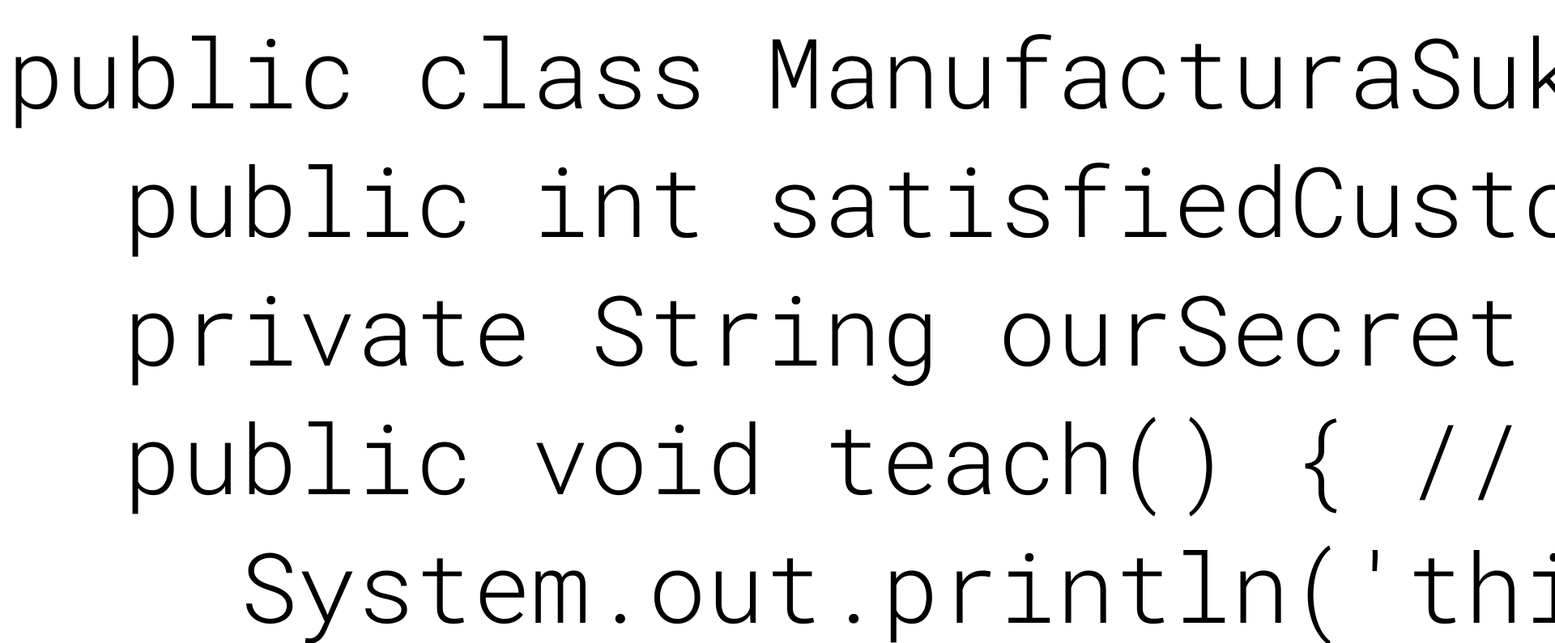
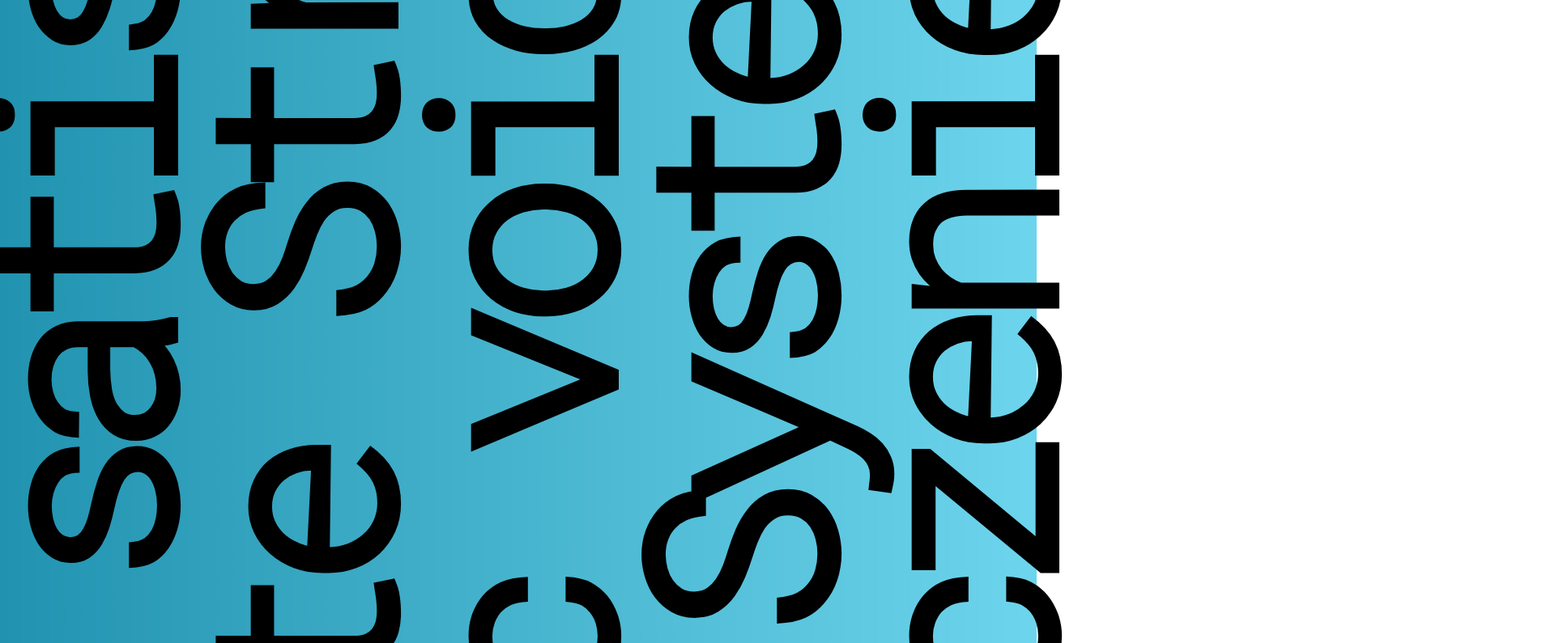
Before and after one commit to DanGolawski/pcc_site, a plain HTML site: page index.html in a window 1280 px wide. Shown: the top 795 px of the page at 81% size, 1920 px wide, since content can reach past the window. Drawn offline with Linux system fonts and the light colour scheme.

Commit message:
implement simple text animation

```diff
--- a/index.css
+++ b/index.css
@@ -1,13 +1,48 @@
+* {
+    margin: 0;
+    padding: 0;
+}
+
 body {
     font-family: 'Roboto Mono', monospace;
     overflow: hidden;
+
+}
+
+#background {
+    position: absolute;
+    width: 100vw;
+    height: 100vh;
+    background-image: url('./sexy-blue-background.png');
+    background-position: center;
+    background-repeat: no-repeat;
+    background-size: cover;
+    z-index: -1;
 }
 
 #text-container {
-    font-size: 15vh;
-    white-space: nowrap;
+    font-size: 20vh;
 }
 
 .background-text-line {
     white-space: nowrap;
+    line-height: 0.85;
+    font-weight: bold;
+    letter-spacing: -0.1em;
+    /* opacity: 0.05; */
+    transition: all 1s ease;
+    -webkit-transition: all 1s ease;
+    -moz-transition: all 1s ease;
+    -o-transition: all 1s ease;
+    -ms-transition: all 1s ease;
 }
+
+.rotated {
+    transform: rotate(-90deg);
+    font-size: 40vh !important;
+    transition: all 1s ease;
+    -webkit-transition: all 1s ease;
+    -moz-transition: all 1s ease;
+    -o-transition: all 1s ease;
+    -ms-transition: all 1s ease;
+}
--- a/index.html
+++ b/index.html
@@ -15,6 +15,7 @@
 
     </head>
     <body>
+        <div id="background"></div>
         <div id="text-container"></div>
     </body>
 </html>
--- a/main.js
+++ b/main.js
@@ -6,15 +6,31 @@ window.onload = () => {
 
 class BackgroundController {
     textToDisplay = `<div class="background-text-line">public class ManufacturaSukcesu { // tworzenie klasy za pomoca slowa kluczowego class</div>
-        <div class="background-text-line">&nbsp&nbsppublic int satisfiedCustomersFreq = 100; // inicjalizacja zmiennej widocznej dla innych klas</div>
-        <div class="background-text-line">&nbsp&nbspprivate String ourSecret = 'uczymy praktycznie'; // inicjalizacja zmiennej niewidocznej na zewnatrz</div>
-        <div class="background-text-line">&nbsp&nbsppublic void teach() { // metoda void, ktora nie zwraca wartosci, nie konczymy jej ciala slowem return</div>
-        <div class="background-text-line">&nbsp&nbsp&nbsp&nbspSystem.out.println('this is a Java code'); // cialo funkcji teach(). wypisujemy napis na ekranie</div>
-        <div class="background-text-line">&nbsp&nbsp} // zakonczenie metody nawiasem klamrowym konczacym zamykajacym logike w ciele tej metody</div>
+        <div class="background-text-line">public int satisfiedCustomersFreq = 100; // inicjalizacja zmiennej widocznej dla innych klas</div>
+        <div class="background-text-line">private String ourSecret = 'uczymy praktycznie'; // inicjalizacja zmiennej niewidocznej na zewnatrz</div>
+        <div class="background-text-line">public void teach() { // metoda void, ktora nie zwraca wartosci, nie konczymy jej ciala slowem return</div>
+        <div class="background-text-line">System.out.println('this is a Java code'); // cialo funkcji teach(). wypisujemy napis na ekranie</div>
+        <div class="background-text-line">} // zakonczenie metody nawiasem klamrowym konczacym zamykajacym logike w ciele tej metody</div>
         <div class="background-text-line">}</div>`
 
     displayBackground() {
         const textContainer = document.querySelector('#text-container');
         textContainer.innerHTML = this.textToDisplay;
+
+        setTimeout(() => {
+            this.rotate('text-container');
+            this.makeRandomHorizontalMove();
+        }, 2000)
+    }
+
+    rotate(elementId) {
+        const element = document.querySelector(`#${elementId}`);
+        element.classList.add('rotated');
+    }
+
+    makeRandomHorizontalMove() {
+        document.querySelectorAll('.background-text-line').forEach(element => {
+            element.style.marginLeft = `${Math.floor(Math.random() * 20 - 10)*100}px`;
+        })
     }
 }
```
Also changed, not shown: sexy-blue-background.png (added).
